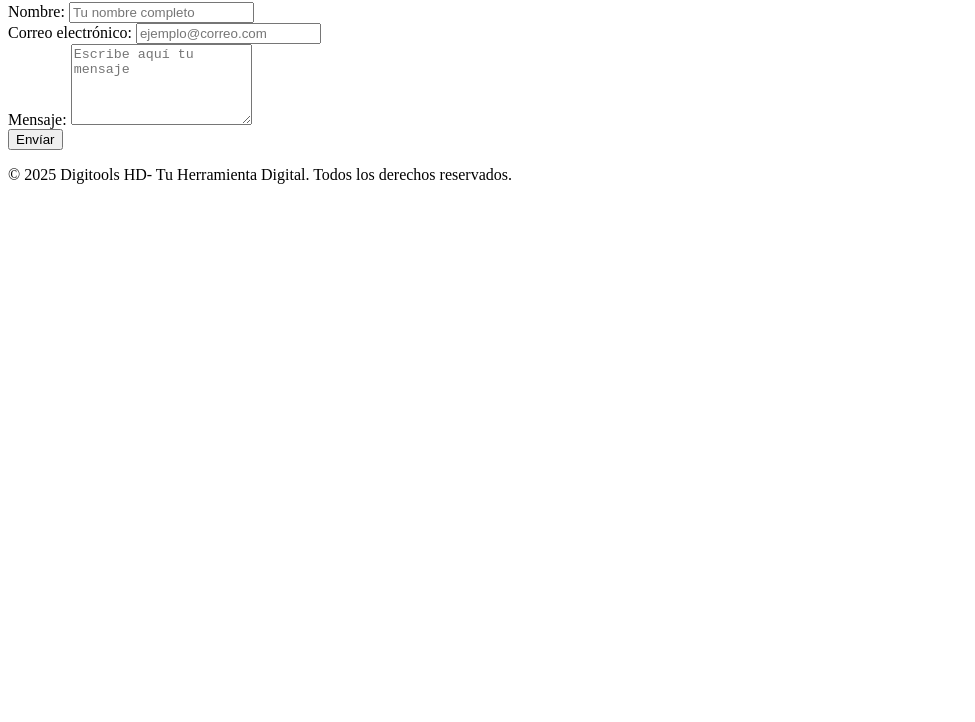
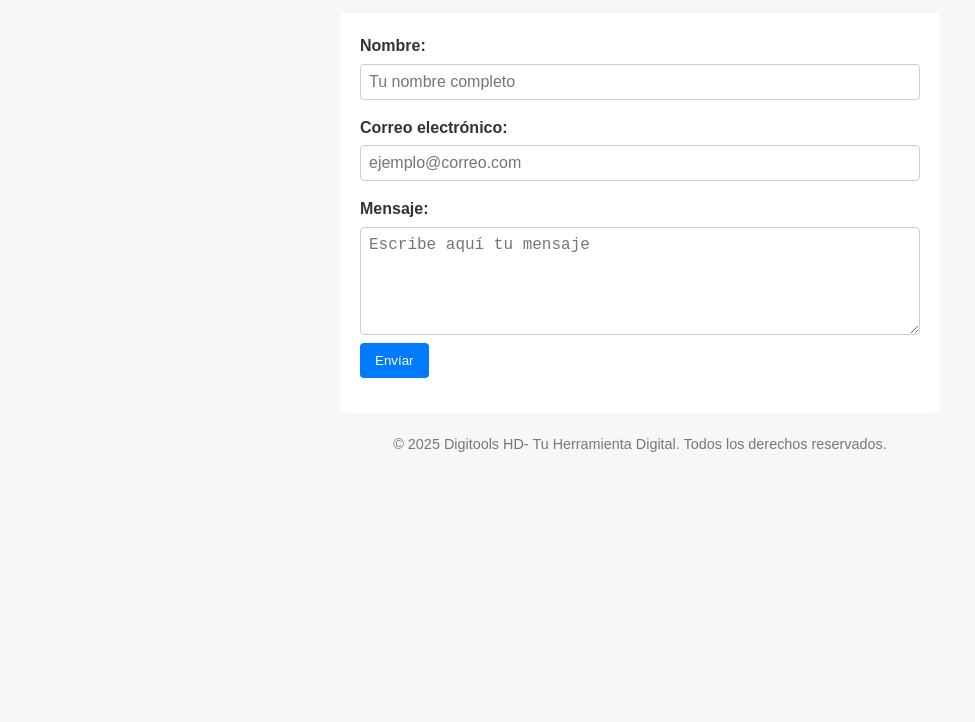
Before and after one commit to DanteNico1087/Formulario-Web, a plain HTML site: page index.html in a window 1280 px wide. Shown: the part 78-800 px from the top of the page, without its empty margins (0-975 px from the left). Drawn offline with Linux system fonts and the light colour scheme.

Commit message:
Se aplican estilos para generar una apariencia limpia y moderna

```diff
--- a/index.html
+++ b/index.html
@@ -6,6 +6,7 @@
     <meta name="viewport" content="width=device-width, initial-scale=1.0">
     <meta name="description"
         content="Formulario Web funcional seguro desarrollado siguiendo las mejores prácticas de accesibilidad, semántica, SEO y seguridad.">
+        <link rel="stylesheet" href="styles.css">
     <title>FormularioWeb Funcional</title>
 </head>
 
--- /dev/null
+++ b/styles.css
@@ -0,0 +1,67 @@
+* {
+    margin: 0;
+    padding: 0;
+    box-sizing: border-box;
+}
+
+body {
+    font-family: Arial, Helvetica, sans-serif;
+    background-color: #f7f7f7;
+    color: #333;
+    line-height: 1.6;
+    padding: 20px;
+}
+
+header {
+    text-align: center;
+    margin-bottom: 20px;
+}
+
+main {
+    max-width: 600px;
+    margin: 0 auto;
+    background-color: #fff;
+    padding: 20px;
+    border-radius: 5px;
+    box-shadow: 0 2 4px rgba(0, 0, 0, 0.1);
+}
+
+form div {
+    margin-bottom: 15px;
+}
+
+label {
+    display: block;
+    margin-bottom: 5px;
+    font-weight: bold;
+}
+
+input,
+textarea {
+    width: 100%;
+    padding: 8px;
+    border: 1px solid #ccc;
+    border-radius: 4px;
+    font-size: 1rem;
+}
+
+button {
+    padding: 10px 15px;
+    border: none;
+    background-color: #007bff;
+    color: #fff;
+    border-radius: 4px;
+    cursor: pointer;
+    transition: background-color 0.3s ease;
+}
+
+button:hover {
+    background-color: #0056b3;
+}
+
+footer {
+    text-align: center;
+    margin-top: 20px;
+    font-size: 0.9rem;
+    color: #777;
+}
```
